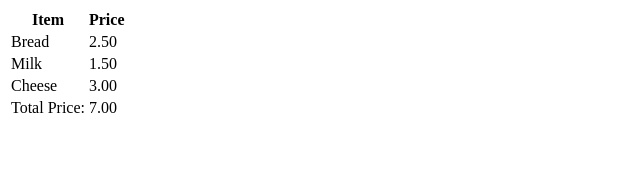
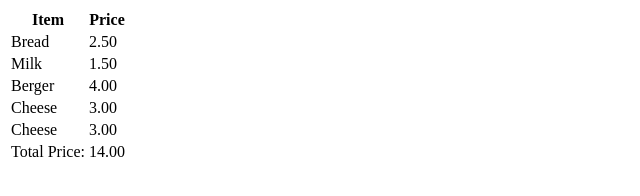
Before and after one commit to acciojob/grofers-checkout-2-AdityaB420, a website: page main.html in a window 1280 px wide. Shown: the whole page, without its empty margins (0-640 px from the left). Drawn offline with Linux system fonts and the light colour scheme.

Commit message:
created a submission

```diff
--- a/main.html
+++ b/main.html
@@ -25,6 +25,14 @@
       <td data-ns-test="prices">1.50</td>
     </tr>
     <tr>
+      <td>Berger</td>
+      <td data-ns-test="prices">4.00</td>
+    </tr>
+	  <tr>
+      <td>Cheese</td>
+      <td data-ns-test="prices">3.00</td>
+    </tr>
+	  <tr>
       <td>Cheese</td>
       <td data-ns-test="prices">3.00</td>
     </tr>
```
